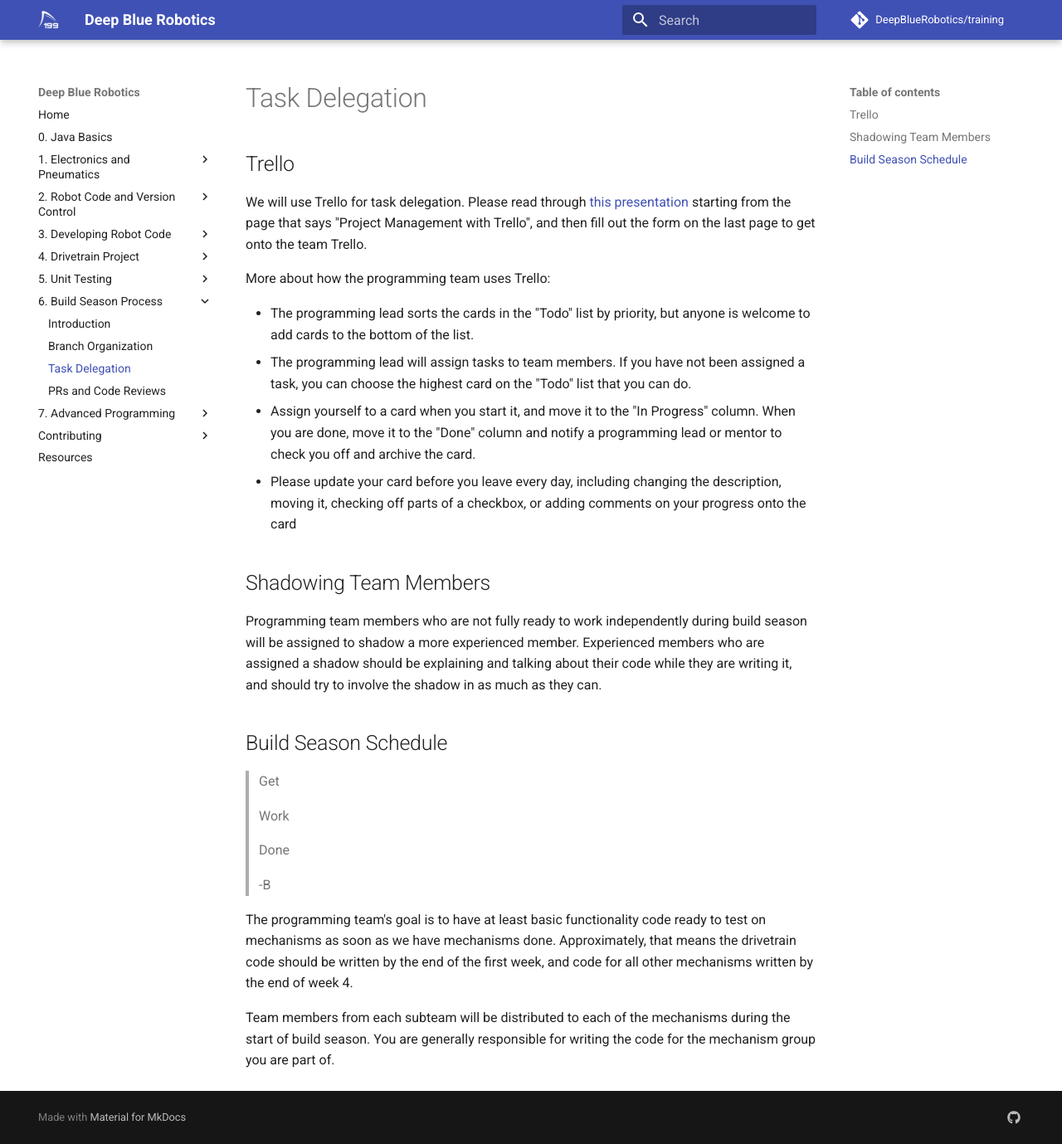
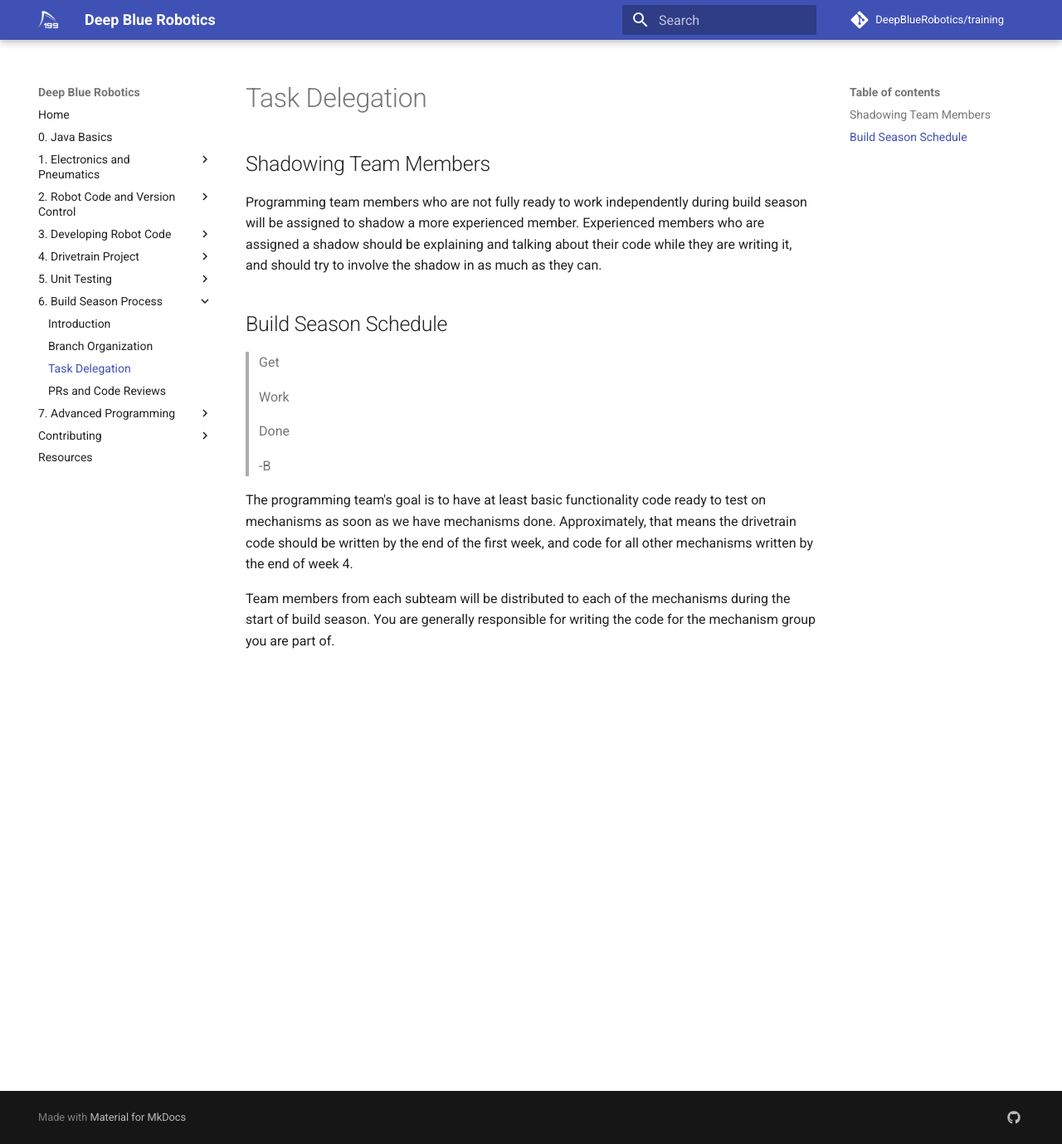
Before and after one commit to DeepBlueRobotics/training, an MkDocs documentation site: the page built from docs/section-6/delegation.md, in a window 1280 px wide and 1379 px high. Shown: the whole window at 83% size. Built offline with MkDocs 1.6.1 and Material for MkDocs 9.7.7, drawn with Linux system fonts in a browser that asks for light colours; comment, search, counter and statistics services are not loaded.

Commit message:
remove note about Trello

```diff
--- a/docs/section-6/delegation.md
+++ b/docs/section-6/delegation.md
@@ -1,14 +1,3 @@
-## Trello
-
-We will use Trello for task delegation. Please read through [this presentation](https://docs.google.com/presentation/d/1E6NWQwGugOpqZyM3Rbugq30OSHSfIXFvhhhAqgV1Mbk/edit#slide=id.g255a686be2_0_25) starting from the page that says "Project Management with Trello", and then fill out the form on the last page to get onto the team Trello.
-
-More about how the programming team uses Trello:
-
-- The programming lead sorts the cards in the "Todo" list by priority, but anyone is welcome to add cards to the bottom of the list.
-- The programming lead will assign tasks to team members. If you have not been assigned a task, you can choose the highest card on the "Todo" list that you can do.
-- Assign yourself to a card when you start it, and move it to the "In Progress" column. When you are done, move it to the "Done" column and notify a programming lead or mentor to check you off and archive the card.
-- Please update your card before you leave every day, including changing the description, moving it, checking off parts of a checkbox, or adding comments on your progress onto the card
-
 ## Shadowing Team Members
 Programming team members who are not fully ready to work independently during build season will be assigned to shadow a more experienced member. Experienced members who are assigned a shadow should be explaining and talking about their code while they are writing it, and should try to involve the shadow in as much as they can.
 
```
